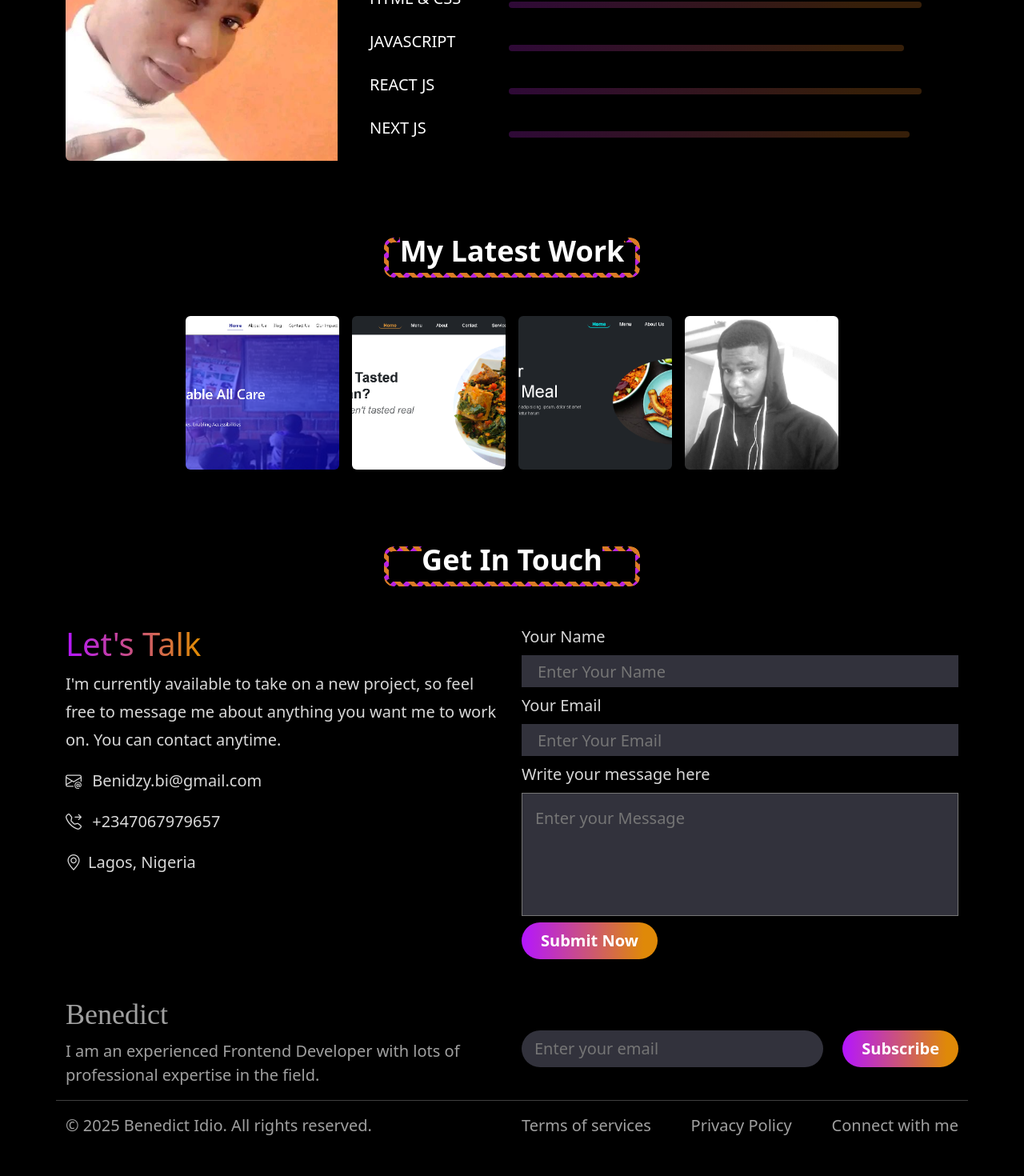
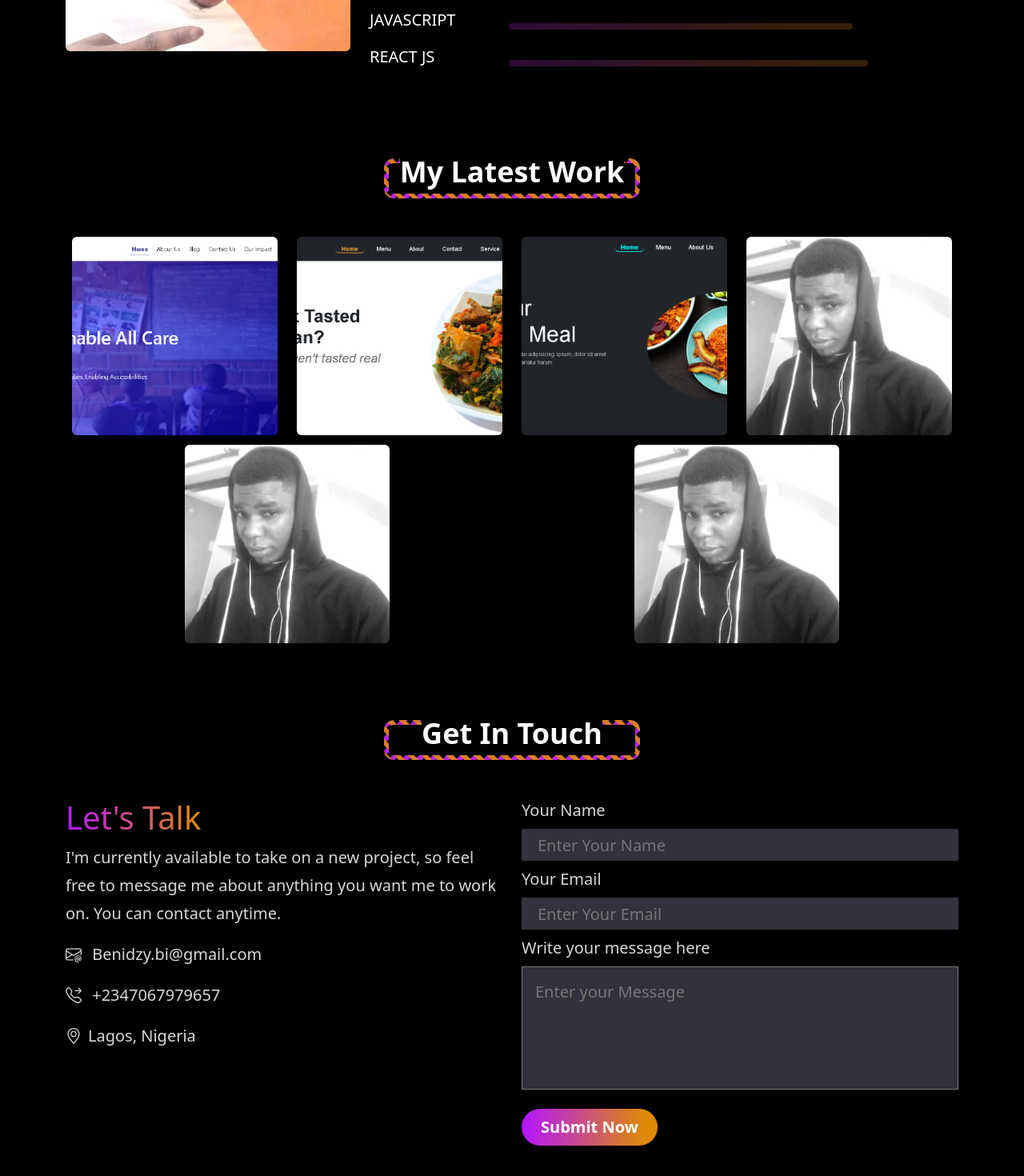
Before and after one commit to Benedict2305/Portfolio, a React (Create React App) app: page / in a window 1280 px wide. Shown: the part 1010-2480 px from the top of the page at 80% size. Built offline with nearby package versions, Linux system fonts and the light colour scheme.

Commit message:
updated responsiveness

```diff
--- a/src/App.js
+++ b/src/App.js
@@ -1,5 +1,5 @@
 import React from 'react'
-import Navbar from './navigation/Navbar'
+// import Navbar from './navigation/Navbar'
 import Hero from './hero/Hero'
 import About from './about/About'
 import MyWork from './myWork/MyWork'
@@ -8,7 +8,7 @@ import Footer from './navigation/Footer'
 const App = () => {
   return (
     <div>
-    <Navbar />
+    {/* <Navbar /> */}
     <Hero />
     <About />
     <MyWork />
--- a/src/about/About.css
+++ b/src/about/About.css
@@ -27,29 +27,29 @@
 }
 
 .about-image{
-    width: 45rem;
-    height: 25rem;
+    width: fit-content;
+    /* height: 25rem; */
 }
 
 .about-image img{
     width: 100%;
     height: 100%;
-    object-fit: contain;
-    object-position: -8rem center;
+    object-fit: cover;
+    object-position:center;
 }
 
 .about-skill{
     transition: 0.3s;
 }
 .about-skill p{
-    min-width: 9.4rem;
+    min-width: 7rem;
     font-size: 1.25rem;
 }
 
 .about-skill hr{
     outline: none;
     border: none;
-    width: 50%;
+    /* width: 50%; */
     height: 0.5rem;
     border-radius: 3.125rem;
     background: linear-gradient(267deg, #da7c25 15%, #b923e1 102.6%);
@@ -67,3 +67,10 @@
 
 }
 }
+
+@media (min-width:768px) {
+   .about-skill p{
+    min-width: 9.4rem;
+    font-size: 1.25rem;
+}
+}
--- a/src/about/About.js
+++ b/src/about/About.js
@@ -8,13 +8,13 @@ const About = () => {
         <div className="About-title d-flex justify-content-center align-items-center mx-auto"><h1 className="text-center">About me</h1></div>
       </div>
 
-      <div className="row">
-        <div className="col-4">
-          <div className="about-image">
+      <div className="row d-md-flex align-items-center">
+        <div className="col-md-5 col-xl-4">
+          <div className="about-image mx-auto">
             <img src={benImage} alt="" className="img-fluid rounded" />
           </div>
         </div>
-        <div className="col-8">
+        <div className="col-md-7">
           <div className="about-content">
             <div className="about-detail">
               <p className="fs-5">
@@ -31,7 +31,7 @@ const About = () => {
               </p>
             </div>
 
-            <div className="about-skills d-flex flex-column gap-2">
+            <div className="about-skills d-flex flex-column gap-">
               <div className="about-skill d-flex align-items-center gap-4">
                 <p className="">HTML & CSS</p>{" "}
                 <hr style={{ width: "70%" }} />
@@ -44,64 +44,10 @@ const About = () => {
                 <p className="">REACT JS </p>{" "}
                 <hr style={{ width: "70%" }} />
               </div>
-              <div className="about-skill d-flex align-items-center gap-4">
-                <p className="">NEXT JS </p> <hr style={{ width: "68%" }} />
-              </div>
             </div>
           </div>
         </div>
       </div>
-
-      {/* <div className="about-title">
-          <h1>About me</h1>
-        </div>
-        <img src="" alt="" />
-
-        <div className="about-details">
-          <div className="about-left">
-            <img src={benImage} alt="" />
-          </div>
-          <div className="about-right">
-            <div className="about-para">
-              <p>
-                Lorem ipsum dolor sit amet consectetur adipisicing elit.
-                Adipisci, iste?
-              </p>
-              <p>
-                Lorem ipsum dolor sit amet, consectetur adipisicing elit.
-                Maxime, optio.
-              </p>
-            </div>
-            <div className="about-skills">
-              <div className="about-skill">
-                <p>HTML & CSS</p> <hr style={{ width: "70%" }} />
-              </div>
-              <div className="about-skill">
-                <p>BOOTSTRAP & TAILWIND </p> <hr style={{ width: "80%" }} />
-              </div>
-              <div className="about-skill">
-                <p>JAVASCRIPT </p> <hr style={{ width: "67%" }} />
-              </div>
-              <div className="about-skill">
-                <p>REACT JS </p> <hr style={{ width: "70%" }} />
-              </div>
-              <div className="about-skill">
-                <p>NEXT JS </p> <hr style={{ width: "68%" }} />
-              </div>
-            </div>
-          </div>
-        </div>
-
-        <div className="about-achievements">
-            <div className="about-achievement">
-                <h1>4+</h1>
-                <p>projects completed</p>
-            </div>
-            <div className="about-achievement">
-                <h1>4+</h1>
-                <p>Happy Clients</p>
-            </div>
-        </div> */}
     </div>
   );
 };
--- a/src/components/mywork_data.js
+++ b/src/components/mywork_data.js
@@ -2,6 +2,8 @@ import project1 from '../images/senidea.png'
 import project2 from '../images/amala-Ibadan.png'
 import project3 from '../images/breakfast-place.png'
 import project4 from '../images/ben5.jpg'
+import project5 from '../images/ben5.jpg'
+import project6 from '../images/ben5.jpg'
 
 const mywork_data = [
     {
@@ -10,19 +12,29 @@ const mywork_data = [
         w_img:project1
     },
     {
-        w_no:1,
+        w_no:2,
         w_name:"web Design",
         w_img:project2
     },
     {
-        w_no:1,
+        w_no:3,
         w_name:"web Design",
         w_img:project3
     },
     {
-        w_no:1,
+        w_no:4,
         w_name:"web Design",
         w_img:project4
+    },
+    {
+        w_no:5,
+        w_name:"web Design",
+        w_img:project5
+    },
+    {
+        w_no:6,
+        w_name:"web Design",
+        w_img:project6
     }
 ]
 
--- a/src/contact/Contact.js
+++ b/src/contact/Contact.js
@@ -9,7 +9,7 @@ const Contact = () => {
         </div>
       </div>
       <div className="row">
-        <div className="col-6">
+        <div className="col-md-6">
           <div className="contact-briefing">
             <h1>Let's Talk</h1>
             <p>
@@ -38,7 +38,7 @@ const Contact = () => {
             </div>
           </div>
         </div>
-        <div className="col-6">
+        <div className="col-md-6">
           <form className="d-flex flex-column align-items-start gap-2 formContent">
             <label htmlFor="yourName">Your Name</label>
             <input
@@ -63,7 +63,7 @@ const Contact = () => {
             ></textarea>
             <button
               type="submit"
-              className="submitBtn border-0 rounded-pill px-4 py-2 fs-5 fw-bolder"
+              className="submitBtn border-0 rounded-pill px-4 py-2 fs-5 fw-bolder mt-3"
             >
               Submit Now
             </button>
--- a/src/hero/Hero.js
+++ b/src/hero/Hero.js
@@ -6,7 +6,7 @@ const Hero = () => {
   return (
     <div className="container-fluid mt-5 pt-4">
       <div className="row ">
-        <div className="col-md-7 d-flex flex-column justify-content-center align-items-center gap-1 mx-auto">
+        <div className="col-md-10 col-xl-7 d-flex flex-column justify-content-center align-items-center gap-1 mx-auto">
           <div className="heroImage">
             <img src={ben1Image} alt="" className="rounded-circle" />
           </div>
--- a/src/myWork/MyWork.css
+++ b/src/myWork/MyWork.css
@@ -1,7 +1,4 @@
-.myworkImageDiv{
-    width: 12rem;
-    height: 12rem;
-}
+
 
 .myworkImageDiv img{
     width: 100%;
@@ -9,13 +6,10 @@
     object-fit: cover;
     object-position: center;
     cursor: pointer;
+    margin: 0 auto;
 }
 
-.myworkImageDiv img:hover{
-    transition: 0.3s;
-    transform: scale(1.10);
-    border: 2px solid #b923e1;
-}
+
 
 .myWork-title{
    position: relative;
@@ -54,3 +48,72 @@
     width: 10rem;
     height: auto;
 }
+
+@media(max-width:320px) {
+    .myWorkGalleryDiv{
+        width: 97%;
+        margin: 0 auto;
+
+    }
+    .myworkImageDiv{
+    width:100%;
+    height: 40vh;
+    margin: 1rem auto;
+}
+}
+
+@media(min-width:321px)  {
+    .myWorkGalleryDiv{
+        /* background-color: red; */
+        width: 100%;
+        margin: 0 auto;
+        display: flex;
+        flex-wrap: wrap;
+        /* justify-content: space-evenly; */
+        align-items: center;
+        row-gap: 12px;
+        column-gap: 8px;
+
+    }
+    .myworkImageDiv{
+    width:48.5%;
+    height: 10rem;
+    margin: 0 auto;
+}
+
+.myworkImageDiv img:hover{
+    transition: 0.3s;
+    transform: scale(1.03);
+    border: 2px solid #b923e1;
+
+}
+}
+
+@media(min-width:768px) {
+    .myworkImageDiv{
+    height: 25vh;
+}
+}
+
+@media(min-width:1025px) {
+    .myworkImageDiv{
+    width:32%;
+    height: 31vh;
+    margin: 0 auto;
+}
+}
+
+@media(min-width:1200px) {
+
+    .myWorkGalleryDiv{
+        display: flex;
+        align-items: flex-start;
+        justify-content: flex-start;
+    }
+    .myworkImageDiv{
+    width:23%;
+    align-content: flex-start;
+    height: 31vh;
+    margin: 0 auto;
+}
+}
--- a/src/myWork/MyWork.js
+++ b/src/myWork/MyWork.js
@@ -1,32 +1,35 @@
 import React from "react";
 import "./MyWork.css";
+import '../index.css'
 
 import mywork_data from "../components/mywork_data";
 const MyWork = () => {
   return (
-    <div className="container-fluid my-5">
+    <div className="container-xl my-5">
       <div className="row">
         <div className="myWork-title d-flex justify-content-center mx-auto align-items-center my-5">
           <p className="fw-bolder">My Latest Work</p>
         </div>
       </div>
       <div className="row">
-        <div className="col ">
-          <div className="d-flex gap-3 justify-content-center ">
+
+          <div className="myWorkGalleryDiv">
             {mywork_data.map((myworks, index) => {
               return (
-                <div className="myworkImageDiv">
+
+                <div className="myworkImageDiv"  key={index}>
                   <img
-                    key={index}
+
                     src={myworks.w_img}
                     alt=""
                     className="rounded"
                   />
                 </div>
+
               );
             })}
           </div>
-        </div>
+
       </div>
     </div>
   );
--- a/src/navigation/Footer.css
+++ b/src/navbar/Footer.css
@@ -37,3 +37,10 @@ background-clip: text;
 transform: scale(1.1);
 transition: 0.5s;
 }
+
+@media (max-width:767.9px) {
+    .changingReverse{
+        display: flex;
+        flex-direction: column-reverse;
+    }
+}
--- a/src/navigation/Footer.js
+++ b/src/navbar/Footer.js
@@ -12,18 +12,18 @@ const Footer = () => {
     // console.log(runningYear)
   }, []);
   return (
-    <div className="container mb-4">
+    <div className="container-xl mb-4">
       <div className="row">
         <div className="col-12">
           <div className="row align-items-center justify-content-center">
-            <div className="col-6 footerBrand">
+            <div className="col-md-6 footerBrand">
               <h1>Benedict</h1>
               <p className="fs-5">
                 I am an experienced Frontend Developer with lots of professional
                 expertise in the field.
               </p>
             </div>
-            <div className="col-6">
+            <div className="col-md-6">
               <form className="d-flex gap-4 justify-content-center subscribeForm">
                 <input
                   type="email"
@@ -41,17 +41,17 @@ const Footer = () => {
           </div>
         </div>
 
-        <hr />
+        <hr className="mt-4 mt-sm-0"/>
         <div className="col-12">
-          <div className="row">
-            <div className="col-6 copyRight">
+          <div className="row changingReverse">
+            <div className="col-md-5 col-lg-6 copyRight">
               {" "}
-              <p>© {copyRightDate} Benedict Idio. All rights reserved.</p>
+              <p>© {copyRightDate}  All rights reserved.</p>
             </div>
-            <div className="col-6 d-flex justify-content-between footer">
-              <NavLink className=" footerTerms">Terms of services</NavLink>
-              <NavLink className="footerTerms">Privacy Policy </NavLink>
-              <NavLink className="footerTerms">Connect with me</NavLink>
+            <div className="col-md-7 col-lg-6 d-flex justify-content-evenl gap-3 footer">
+              <NavLink className=" footerTerms text-nowrap">Terms of services</NavLink>
+              <NavLink className="footerTerms text-nowrap">Privacy Policy </NavLink>
+              <NavLink className="footerTerms text-nowrap">Connect with me</NavLink>
             </div>
           </div>
         </div>
```
Also changed, not shown: src/navbar/Navbar.css (renamed from src/navigation/Navbar.css), src/navbar/Navbar.js (renamed from src/navigation/Navbar.js).
